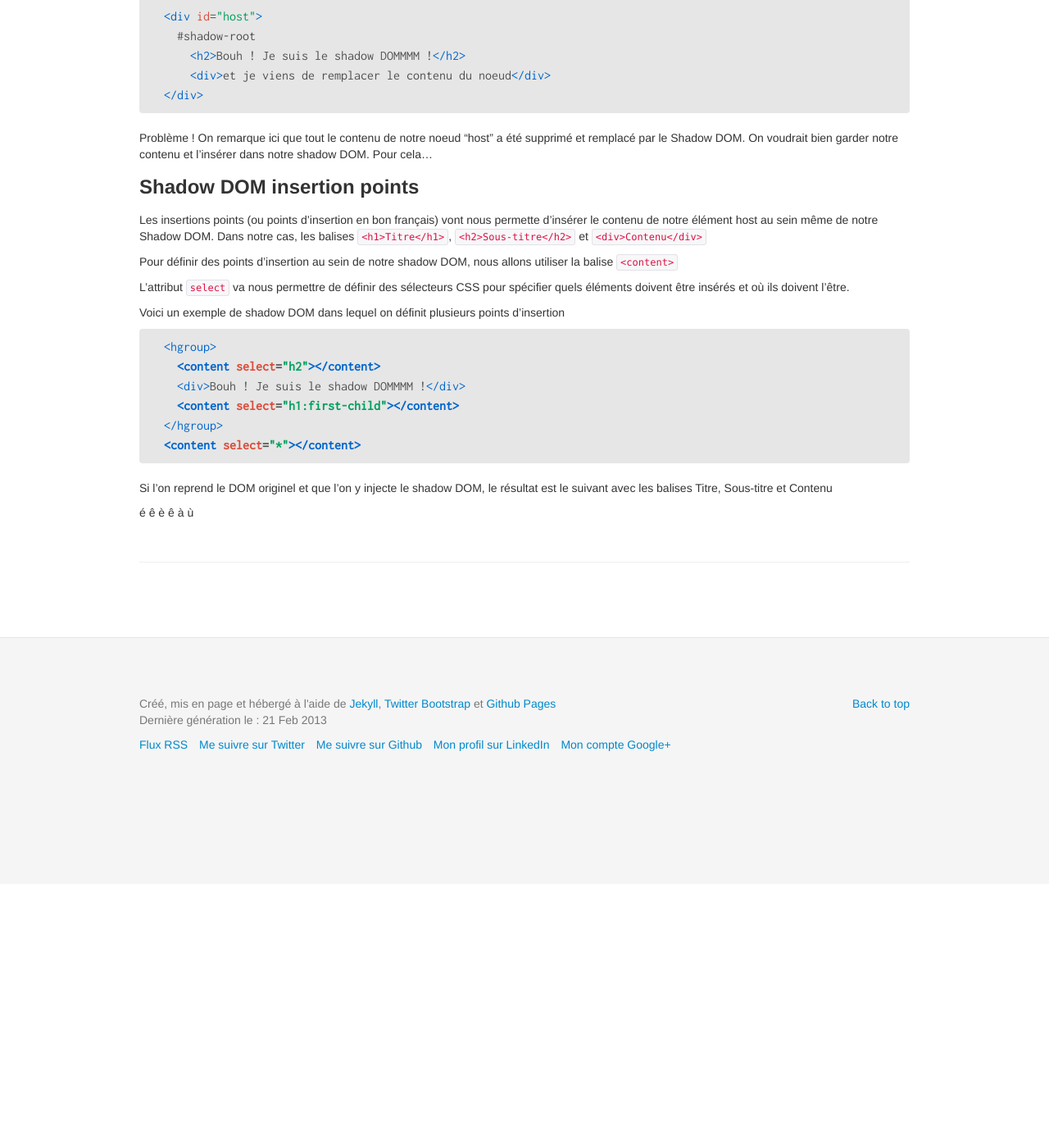
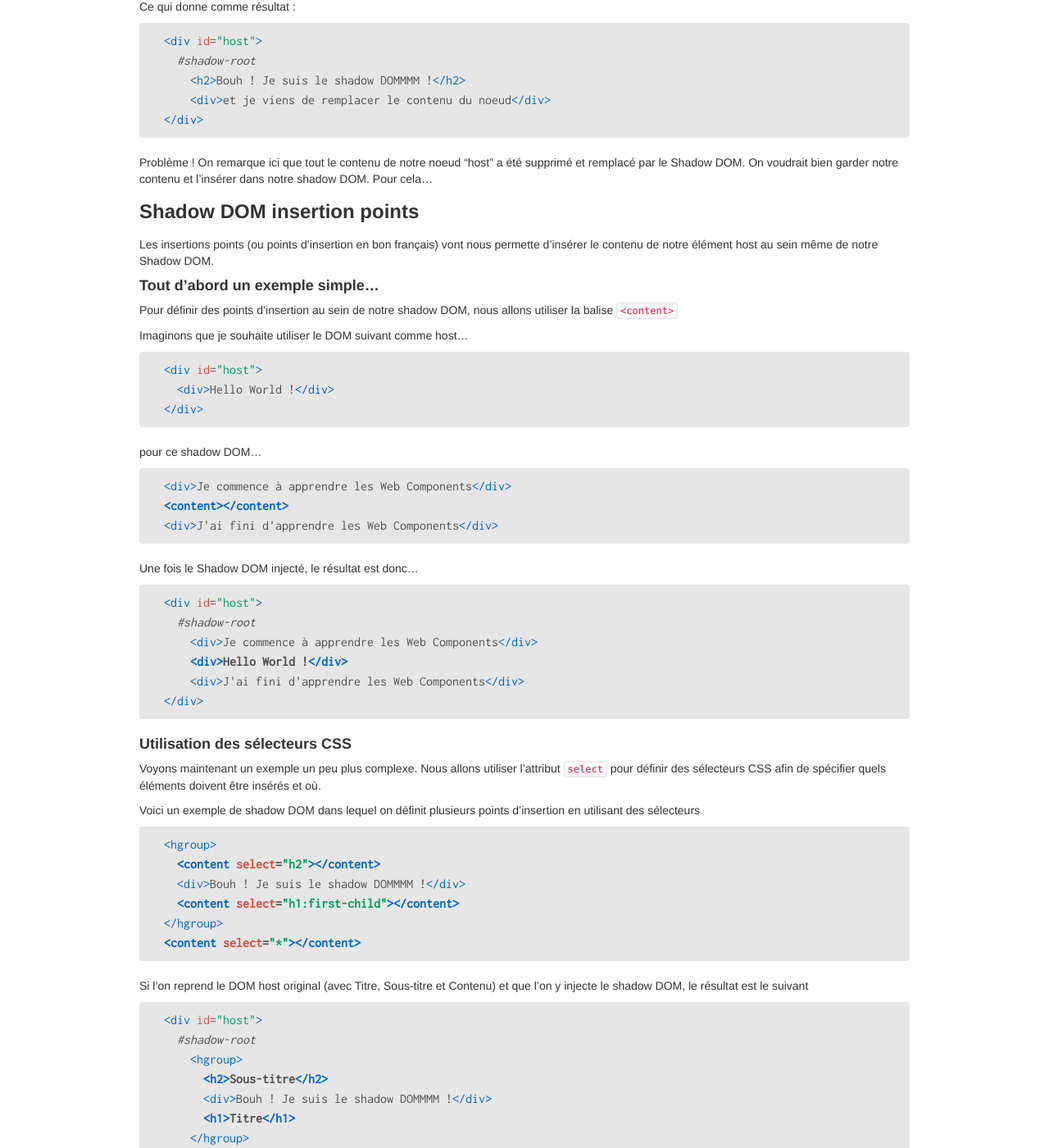
Before and after one commit to julienvey/julienvey.en, a Jekyll site: the page built from _posts/2013-02-05-shadow-dom.md, in a window 1280 px wide and 1400 px high, scrolled down 1826 px. Shown: the whole window at 82% size. Built offline with Jekyll 4.4.1, drawn with Linux system fonts in a browser that asks for light colours; Markdown is read by kramdown in place of the engine named in the settings; comment, search, counter and statistics services are not loaded; before the commit the page ends 2904 px from its top, so only the background shows below that; some of the changed text lies outside the part shown.

Commit message:
Exemples sur le shadowDOM. Reste a faire l'encapsulation de style

```diff
--- a/_posts/2013-02-05-shadow-dom.md
+++ b/_posts/2013-02-05-shadow-dom.md
@@ -9,7 +9,10 @@ tags: web-components html chrome shadow-dom dom
 more : 100
 preview: Après avoir introduit les Web Components et la première feature, les templates, je vais maintenant vous parler du Shadom DOM, qui va nous garantir l'encapsulation dans nos pages html.
 ---
-Après avoir introduit les Web Components et la première feature, les templates, je vais maintenant vous parler du Shadom DOM, qui va nous garantir l'encapsulation dans nos pages html.
+[<< Précédent : Web Components - Les templates](http://julienvey.com/2013/02/18/web-components/)
+
+
+Après avoir introduit les [Web Components](http://julienvey.com/2013/02/18/web-components/) et la première feature, les templates, je vais maintenant vous parler du Shadom DOM, qui va nous garantir l'encapsulation dans nos pages html.
 
 ###Le shadow DOM... mais il est où ?
 
@@ -38,7 +41,7 @@ Ainsi, un lecteur vidéo que l'on voit ainsi...
 
 <pre class="prettyprint" data-lang="html">
 &lt;video controls="" height="300" src="/ma/super/video"&gt;
-  #shadow-root
+  <em>#shadow-root</em>
     &lt;div&gt;
       &lt;div&gt;
         &lt;div&gt;
@@ -83,7 +86,7 @@ Ce qui donne comme résultat :
 
 <pre class="prettyprint" data-lang="html">
 &lt;div id="host"&gt;
-  #shadow-root
+  <em>#shadow-root</em>
     &lt;h2&gt;Bouh ! Je suis le shadow DOMMMM !&lt;/h2&gt;
     &lt;div&gt;et je viens de remplacer le contenu du noeud&lt;/div&gt;
 &lt;/div&gt;
@@ -96,13 +99,42 @@ Pour cela...
 ### Shadow DOM insertion points
 
 Les insertions points (ou points d'insertion en bon français) vont nous permette d'insérer le contenu de notre élément host au sein même de notre Shadow DOM.
-Dans notre cas, les balises `<h1>Titre</h1>`, `<h2>Sous-titre</h2>` et `<div>Contenu</div>`
+
+#### Tout d'abord un exemple simple...
 
 Pour définir des points d'insertion au sein de notre shadow DOM, nous allons utiliser la balise `<content>`
 
-L'attribut `select` va nous permettre de définir des sélecteurs CSS pour spécifier quels éléments doivent être insérés et où ils doivent l'être.
+Imaginons que je souhaite utiliser le DOM suivant comme host...
+<pre class="prettyprint" data-lang="html">
+&lt;div id="host"&gt;
+  &lt;div&gt;Hello World !&lt;/div&gt;
+&lt;/div&gt;
+</pre>
 
-Voici un exemple de shadow DOM dans lequel on définit plusieurs points d'insertion
+pour ce shadow DOM...
+
+<pre class="prettyprint" data-lang="html">
+&lt;div&gt;Je commence à apprendre les Web Components&lt;/div&gt;
+<strong>&lt;content&gt;&lt;/content&gt;</strong>
+&lt;div&gt;J'ai fini d'apprendre les Web Components&lt;/div&gt;
+</pre>
+
+Une fois le Shadow DOM injecté, le résultat est donc...
+
+<pre class="prettyprint" data-lang="html">
+&lt;div id="host"&gt;
+  <em>#shadow-root</em>
+    &lt;div&gt;Je commence à apprendre les Web Components&lt;/div&gt;
+    <strong>&lt;div&gt;Hello World !&lt;/div&gt;</strong>
+    &lt;div&gt;J'ai fini d'apprendre les Web Components&lt;/div&gt;
+&lt;/div&gt;
+</pre>
+
+#### Utilisation des sélecteurs CSS
+
+Voyons maintenant un exemple un peu plus complexe. Nous allons utiliser l'attribut `select` pour définir des sélecteurs CSS afin de spécifier quels éléments doivent être insérés et où.
+
+Voici un exemple de shadow DOM dans lequel on définit plusieurs points d'insertion en utilisant des sélecteurs
 
 <pre class="prettyprint" data-lang="html">
 &lt;hgroup&gt;
@@ -113,7 +145,21 @@ Voici un exemple de shadow DOM dans lequel on définit plusieurs points d'insert
 <strong>&lt;content select="*"&gt;&lt;/content&gt;</strong>
 </pre>
 
-Si l'on reprend le DOM originel et que l'on y injecte le shadow DOM, le résultat est le suivant avec les balises Titre, Sous-titre et Contenu
+Si l'on reprend le DOM host original (avec Titre, Sous-titre et Contenu) et que l'on y injecte le shadow DOM, le résultat est le suivant
+
+<pre class="prettyprint" data-lang="html">
+&lt;div id="host"&gt;
+  <em>#shadow-root</em>
+    &lt;hgroup&gt;
+      <strong>&lt;h2&gt;Sous-titre&lt;/h2&gt;</strong>
+      &lt;div&gt;Bouh ! Je suis le shadow DOMMMM !&lt;/div&gt;
+      <strong>&lt;h1&gt;Titre&lt;/h1&gt;</strong>
+    &lt;/hgroup&gt;
+    <strong>&lt;div&gt;contenu&lt;/div&gt;</strong>
+&lt;/div&gt;
+</pre>
+
+En plus de masquer l'implémentation interne des composants, le Shadow DOM nous permet donc de réordonner selon nous souhaits le DOM.
 
 
 é
```
